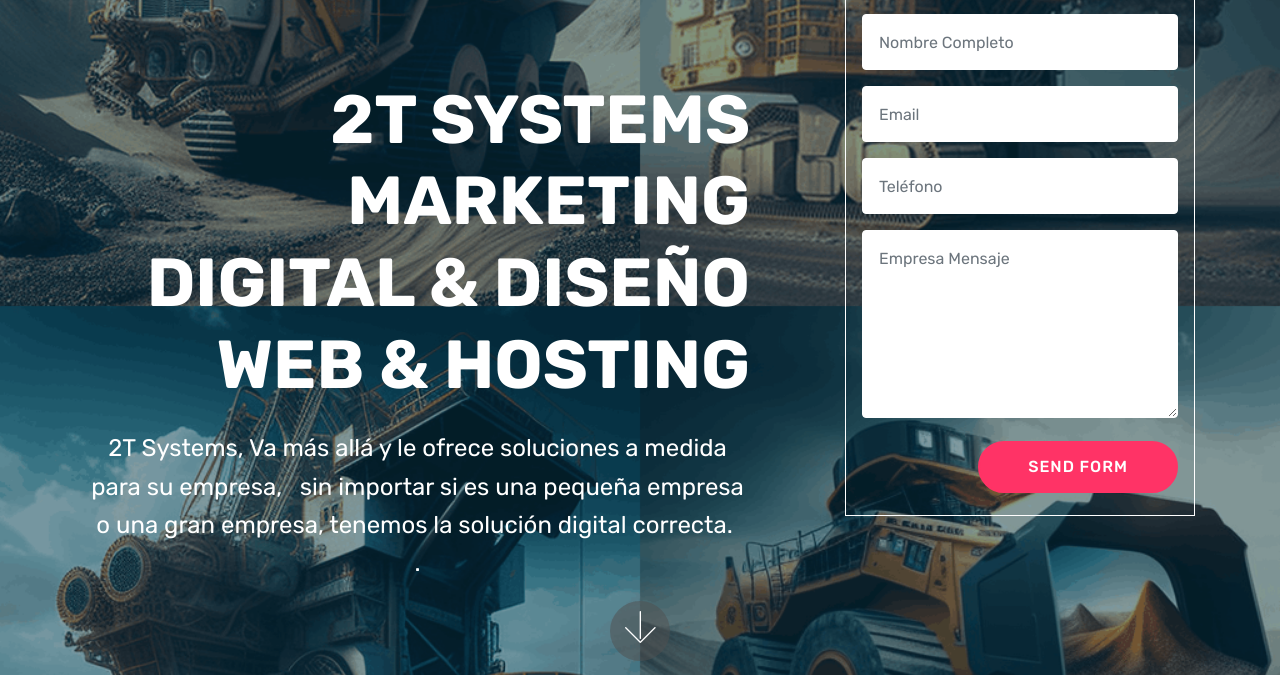
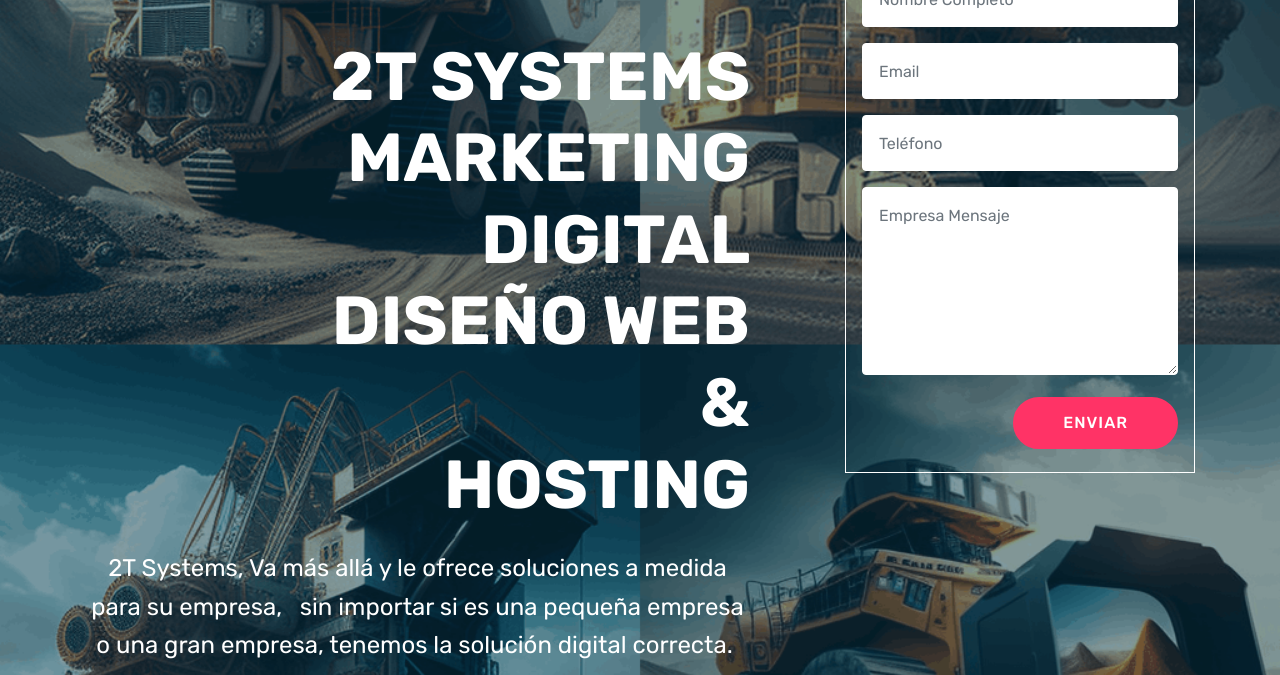
Before and after one commit to 2tlogistics/webdesign, a plain HTML site: page index.html in a window 1280 px wide. Shown: the part 94-769 px from the top of the page. Drawn offline with Linux system fonts and the light colour scheme; a script that the page names is missing; files whose address does not match are found by name.

Commit message:
Update index.html

```diff
--- a/index.html
+++ b/index.html
@@ -77,7 +77,7 @@
         <div class="row">
             <div class="mbr-white col-lg-8 col-md-7 content-container">
                 <h1 class="mbr-section-title mbr-bold pb-3 mbr-fonts-style display-1">
-                    <br>2T SYSTEMS<br>MARKETING DIGITAL &amp; DISEÑO WEB & HOSTING</h1>
+                    <br>2T SYSTEMS<br>MARKETING DIGITAL<br>DISEÑO WEB<br> &<br> HOSTING</h1>
                 <p class="mbr-text pb-3 mbr-fonts-style display-5">
                     2T Systems, Va más allá y le ofrece soluciones a medida para su empresa, &nbsp; sin importar si es una pequeña empresa o una gran empresa, tenemos la solución digital correcta.&nbsp;<br>.
                 </p>
@@ -106,7 +106,7 @@ Gracias, pronto nos contactaremos con ud.!</div>
                                 <div data-for="message" class="col-md-12 form-group ">
                                     <textarea name="message" placeholder="Empresa Mensaje" data-form-field="Message" class="form-control px-3 display-7" id="message-header15-o"></textarea>
                                 </div>
-                                <div class="col-md-12 input-group-btn"><button type="submit" class="btn btn-secondary btn-form display-4">SEND FORM</button></div>
+                                <div class="col-md-12 input-group-btn"><button type="submit" class="btn btn-secondary btn-form display-4">ENVIAR</button></div>
                             </div>
                         </form><!---Formbuilder Form--->
                     </div>
```
